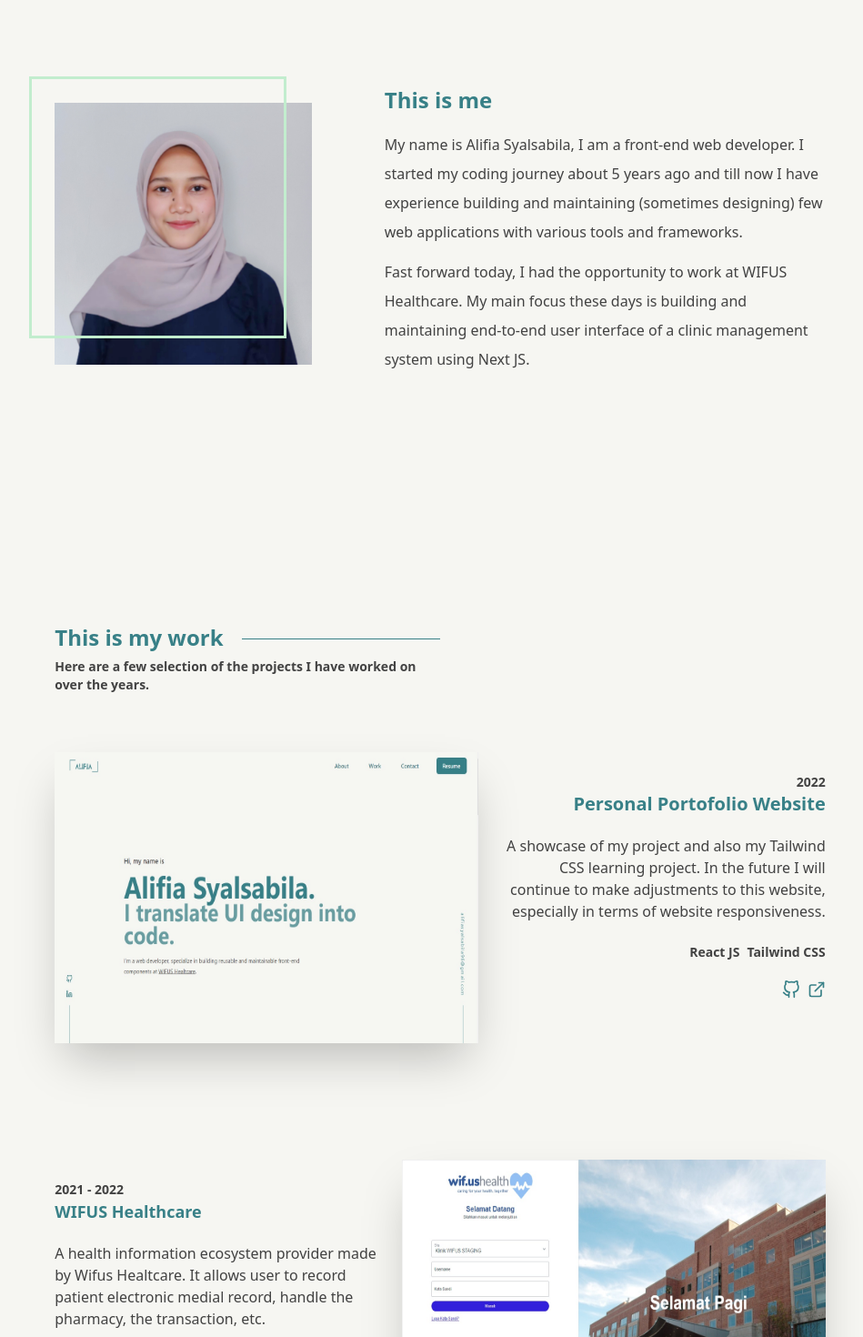
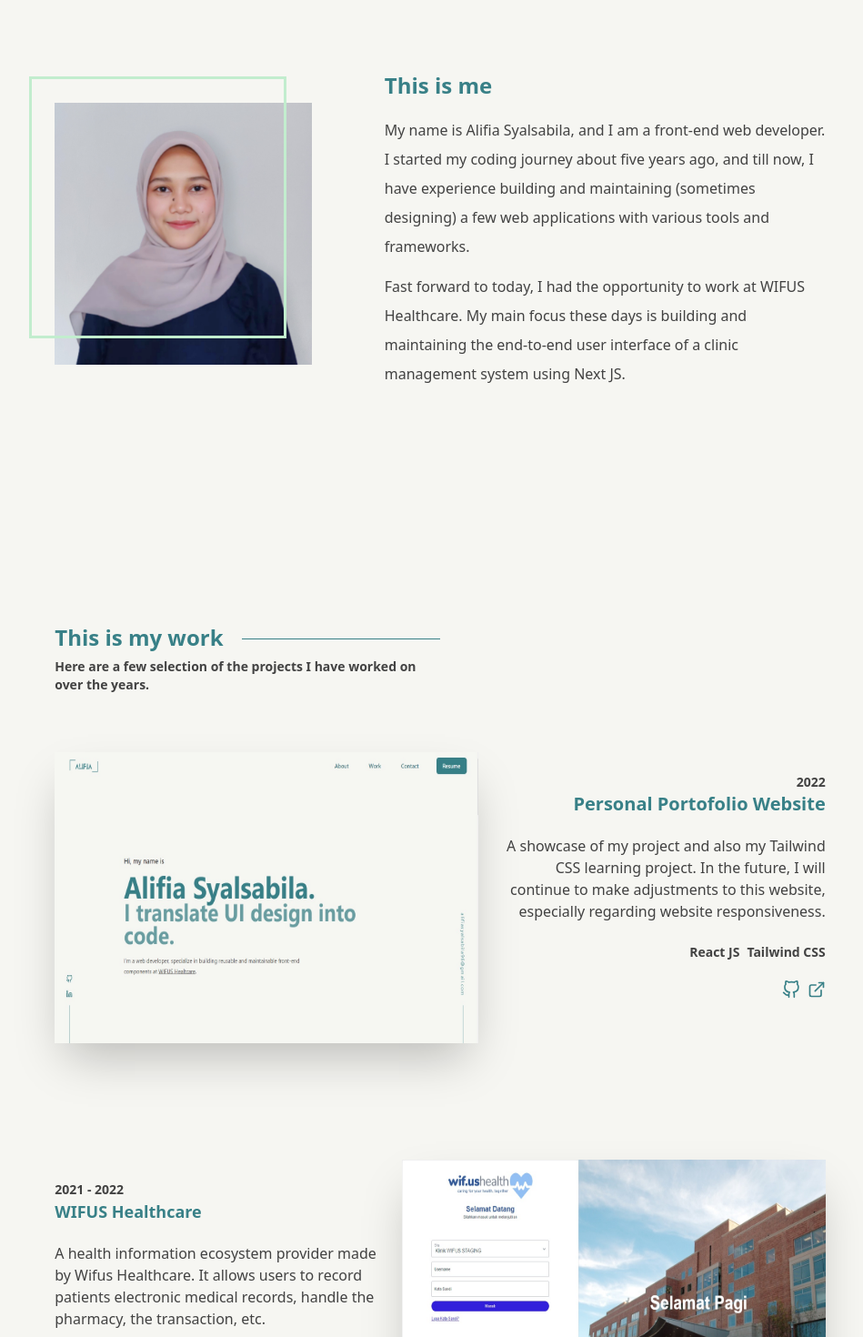
Before and after one commit to alifiasyalsa/portofolio, a React (Create React App) app: page / in a window 1280 px wide. Shown: the part 940-2410 px from the top of the page at 91% size, without its empty margins (156-1105 px from the left). Built offline with nearby package versions, Linux system fonts and the light colour scheme.

Commit message:
Fix gramatically error sentences

```diff
--- a/src/components/About.js
+++ b/src/components/About.js
@@ -15,14 +15,14 @@
             <span className="bg-primary">This is me</span>
           </h3>
           <p>
-            My name is Alifia Syalsabila, I am a front-end web developer. I
-            started my coding journey about 5 years ago and till now I have
-            experience building and maintaining (sometimes designing) few web
+            My name is Alifia Syalsabila, and I am a front-end web developer. I
+            started my coding journey about five years ago, and till now, I have
+            experience building and maintaining (sometimes designing) a few web
             applications with various tools and frameworks.
           </p>
           <p>
-            Fast forward today, I had the opportunity to work at WIFUS
-            Healthcare. My main focus these days is building and maintaining
+            Fast forward to today, I had the opportunity to work at WIFUS
+            Healthcare. My main focus these days is building and maintaining the
             end-to-end user interface of a clinic management system using Next
             JS.
           </p>
--- a/src/components/Contact.js
+++ b/src/components/Contact.js
@@ -5,8 +5,8 @@
         <h3 className="text-secondary p-2">What&apos;s Next ?</h3>
         <h2>GET IN TOUCH</h2>
         <p className="p-5 px-44">
-          Thank you for scrolling this far. I&apos;m currently open to new
-          opportunities, please feel free to reach out to me if you have any
+          Thank you for scrolling this far. I am currently open to new
+          opportunities, and please feel free to reach out to me if you have any
           further questions or would like to discuss potential opportunities.
         </p>
         <button
--- a/src/components/Home.js
+++ b/src/components/Home.js
@@ -15,7 +15,7 @@
           </span>
         </div>
         <div className="text-[1rem] w-4/6 leading-7">
-          I&apos;m a web developer, specialize in building reusable and maintainable
+          I&apos;m a web developer specialize in building reusable and maintainable
           front-end components at{" "}
           <a
             href="https://wifus.id/"
--- a/src/components/Work.js
+++ b/src/components/Work.js
@@ -7,7 +7,7 @@
       techStack: ["React JS", "Tailwind CSS"],
       repository: "https://github.com/alifiasyalsa/portofolio",
       link: "https://alifiasyalsabila.netlify.app",
-      desc: "A showcase of my project and also my Tailwind CSS learning project. In the future I will continue to make adjustments to this website, especially in terms of website responsiveness.",
+      desc: "A showcase of my project and also my Tailwind CSS learning project. In the future, I will continue to make adjustments to this website, especially regarding website responsiveness.",
     },
     {
       name: "WIFUS Healthcare",
@@ -16,7 +16,7 @@
       techStack: ["React JS", "Next JS", "Core UI", "JQuery", "Laravel"],
       repository: null,
       link: "https://wifus.id",
-      desc: "A health information ecosystem provider made by Wifus Healtcare. It allows user to record patient electronic medial record, handle the pharmacy, the transaction, etc.",
+      desc: "A health information ecosystem provider made by Wifus Healthcare. It allows users to record patients electronic medical records, handle the pharmacy, the transaction, etc.",
     },
     {
       name: "Ilea Article Section and Management",
@@ -25,7 +25,7 @@
       techStack: ["Laravel", "PHP", "Bootstrap", "JQuery", "MySQL"],
       repository: null,
       link: "https://ilea.or.id/artikels",
-      desc: "A catalogue of articles published by Indonesian Literacy Educators Association where user can see the list of available articles and also read the article.",
+      desc: "A catalogue of articles published by the Indonesian Literacy Educators Association where users can see the list of available articles and also read the article.",
     },
     {
       name: "Gymnasium Reservation Admin App",
@@ -34,7 +34,7 @@
       techStack: ["Bootstrap", "PHP", "Javascript", "JQuery", "MySQL"],
       repository: "https://github.com/alifiasyalsa/Panathayuda",
       link: null,
-      desc: "A reservation and management application for the Panatayudha sports building. Feature includes master data, field scheduling and field transaction(reservation & payment)",
+      desc: "A reservation and management application for the Panatayudha sports building. Feature includes master data, field scheduling and field transaction(reservation & payment).",
     },
     {
       name: "Online Math Competition App",
@@ -50,7 +50,7 @@
       ],
       repository: "https://github.com/alifiasyalsa/kmo-himpatika",
       link: null,
-      desc: "An online mathematics competitions web app for HIMAPTIKA IKIP Siliwangi, where user can see HIMAPTIKA landing page, organize the competition and etc.",
+      desc: "An online mathematics competitions web app for HIMAPTIKA IKIP Siliwangi, where users can see HIMAPTIKA landing page, organize the competition, etc.",
     },
     {
       name: "DIOS PMS",
@@ -66,7 +66,7 @@
       ],
       repository: "https://gitlab.com/atikapane/dios-pms",
       link: null,
-      desc: "An employee work progress monitoring app for Digital Oasis. Available features include employee data management, project data management, reporting and monitoring of employee work progress",
+      desc: "An employee work progress monitoring app for Digital Oasis. Available features include employee data management, project data management, reporting and monitoring of employee work progress.",
     },
   ];
 
```
